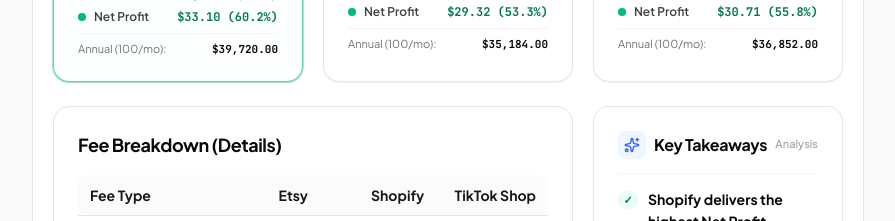
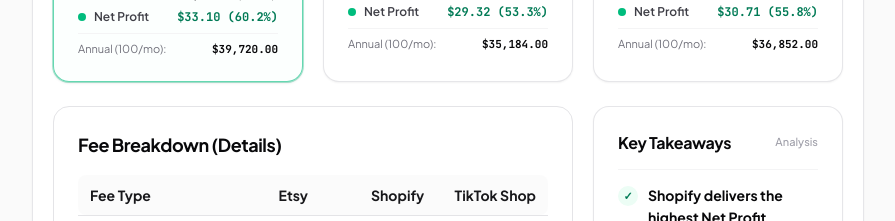
Before and after one commit to AH-Muzahid/Calcdial, a Next.js app: page /guides/etsy-vs-shopify-vs-tiktok-shop-comparison in a window 1280 px wide. Shown: the part 2120-2341 px from the top of the page, without its empty margins (192-1087 px from the left). Built offline with nearby package versions, Linux system fonts and the light colour scheme; no server answers.

Commit message:
style(comparison): remove icon from Key Takeaways heading

```diff
--- a/src/components/calculators/MarketplaceComparison.tsx
+++ b/src/components/calculators/MarketplaceComparison.tsx
@@ -8,7 +8,6 @@ import {
   Calculator,
   RotateCcw,
   SlidersHorizontal,
-  Sparkles,
 } from "lucide-react";
 import { trackEvent } from "@/lib/analytics";
 import { cn } from "@/lib/utils";
@@ -640,14 +639,9 @@ export function MarketplaceComparison({ isEmbed = false }: { isEmbed?: boolean }
         <div className="lg:col-span-1 rounded-2xl border border-zinc-200/90 bg-white p-5 sm:p-6 shadow-xs flex flex-col justify-between">
           <div>
             <div className="flex items-center justify-between pb-3.5 mb-3.5 border-b border-zinc-100">
-              <div className="flex items-center gap-2">
-                <div className="flex size-7 items-center justify-center rounded-lg bg-blue-50 text-[#2b5cfd]">
-                  <Sparkles className="size-4" />
-                </div>
-                <h3 className="text-base font-bold text-zinc-950 tracking-tight">
-                  Key Takeaways
-                </h3>
-              </div>
+              <h3 className="text-base font-bold text-zinc-950 tracking-tight">
+                Key Takeaways
+              </h3>
               <span className="text-[11px] font-medium text-zinc-400">Analysis</span>
             </div>
 
```
